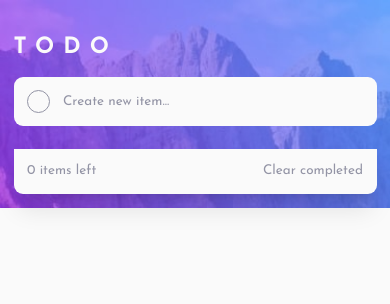
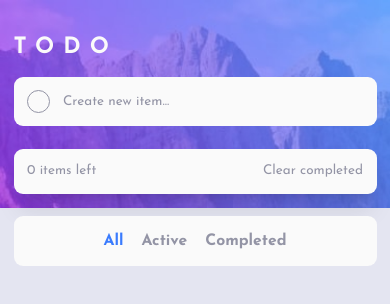
Before and after one commit to Gedridze/todo-frontendmentor, a Vue app: page / in a window 390 px wide. Shown: the top 304 px of the page. Built offline with nearby package versions, Linux system fonts and the light colour scheme.

Commit message:
add mobile filtering

```diff
--- a/src/App.vue
+++ b/src/App.vue
@@ -19,13 +19,13 @@ function removeTodo(deletedTodo: Todo[]) {
 }
 </script>
 <template>
-  <div class="absolute flex flex-col w-screen min-h-screen bg-vl-gray -z-10">
+  <div class="absolute flex flex-col w-screen min-h-screen bg-vl-gray-blue -z-10">
     <img src="./assets/static/bg-mobile-light.jpg" class="h-1/6" alt="bg-mobile-light" />
   </div>
   <div class="p-3 pt-7">
     <h1 class="mb-3 text-vl-gray">TODO</h1>
-    <TodoCard :deletable="false" :active-checkbox="false" placeholder="Create new item..." @submit-todo="addTodo"/>
-    <TodoCardContainer :todos="todos" class="mt-5" @removeTodo="removeTodo"></TodoCardContainer>
+    <TodoCard class="mb-5" :deletable="false" :active-checkbox="false" placeholder="Create new item..." @submit-todo="addTodo"/>
+    <TodoCardContainer :todos="todos" @removeTodo="removeTodo"></TodoCardContainer>
   </div>
 </template>
 
--- a/src/components/TodoCard.vue
+++ b/src/components/TodoCard.vue
@@ -50,8 +50,8 @@ function submitTodo(evt: Event) {
       <form @submit="submitTodo" class="w-full" >
         <input
           type="text"
-          :class="{ 'line-through text-l-gray-blue': todoItem.isComplete, 'pointer-events-none': !activeInput }"
-          class="w-full pl-3 text-xs font-normal outline-none decoration-d-gray-blue bg-vl-gray text-vd-gray-blue placeholder:text-d-gray-blue focus:placeholder:text-l-gray-blue"
+          class="w-full pl-3 text-xs font-normal outline-none decoration-d-gray-blue bg-vl-gray placeholder:text-d-gray-blue focus:placeholder:text-l-gray-blue"
+          :class="{ 'line-through text-l-gray-blue': todoItem.isComplete, 'text-vd-gray-blue': !todoItem.isComplete, 'pointer-events-none': !activeInput }"
           :placeholder="placeholder"
           ref="input"
           v-model="todoItem.task"
--- a/src/components/TodoCardContainer.vue
+++ b/src/components/TodoCardContainer.vue
@@ -6,7 +6,7 @@ import { ref } from 'vue'
 
 export type Todo = {
   isComplete: boolean
-  task: string,
+  task: string
   id: string
 }
 
@@ -33,9 +33,9 @@ function bindProps(type: FilterType) {
 const filteredTodos = computed(() => {
   switch (activeFilter.value) {
     case 'completed':
-      return props.todos.filter(item => item.isComplete)
+      return props.todos.filter((item) => item.isComplete)
     case 'active':
-      return props.todos.filter(item => !item.isComplete)
+      return props.todos.filter((item) => !item.isComplete)
     default:
       return props.todos
   }
@@ -52,11 +52,12 @@ const activeFilter = ref<FilterType>('all')
       :active-input="false"
       @remove-todo="(item: Todo[]) => emit('removeTodo', item )"
     ></TodoCard>
-    <BaseCard class="text-xs rounded-t-none text-d-gray-blue">
+    <BaseCard
+      class="text-xs text-d-gray-blue"
+      :class="{ 'rounded-t-none': filteredTodos.length > 0 }"
+    >
       <template #header>
-      <p>
-        {{ todos.length }} items left
-      </p>
+        <p class="pointer-events-none">{{ todos.filter(item => !item.isComplete).length }} items left</p>
       </template>
       <template #content>
         <div class="hidden sm:block">
@@ -66,10 +67,32 @@ const activeFilter = ref<FilterType>('all')
         </div>
       </template>
       <template #footer>
-      <div class="ml-auto cursor-pointer hover:text-vd-gray-blue" @click="emit('removeTodo', todos.filter(item => item.isComplete))">
+        <div
+          class="ml-auto cursor-pointer hover:text-vd-gray-blue"
+          @click="
+            emit(
+              'removeTodo',
+              todos.filter((item) => item.isComplete)
+            )
+          "
+        >
           Clear completed
         </div>
       </template>
     </BaseCard>
   </div>
+  <BaseCard class="mt-5">
+    <template #content>
+      <div class="flex m-auto text-sm font-bold cursor-pointer sm:hidden text-d-gray-blue">
+        <div v-bind="bindProps('all')" class="mr-2">All</div>
+        <div v-bind="bindProps('active')" class="ml-2 mr-2">Active</div>
+        <div v-bind="bindProps('completed')" class="ml-2">Completed</div>
+      </div>
+    </template></BaseCard
+  >
 </template>
+<style>
+.is-active {
+  @apply text-b-blue
+}
+</style>
```
Lines whose indentation alone changed are shown as unchanged.
